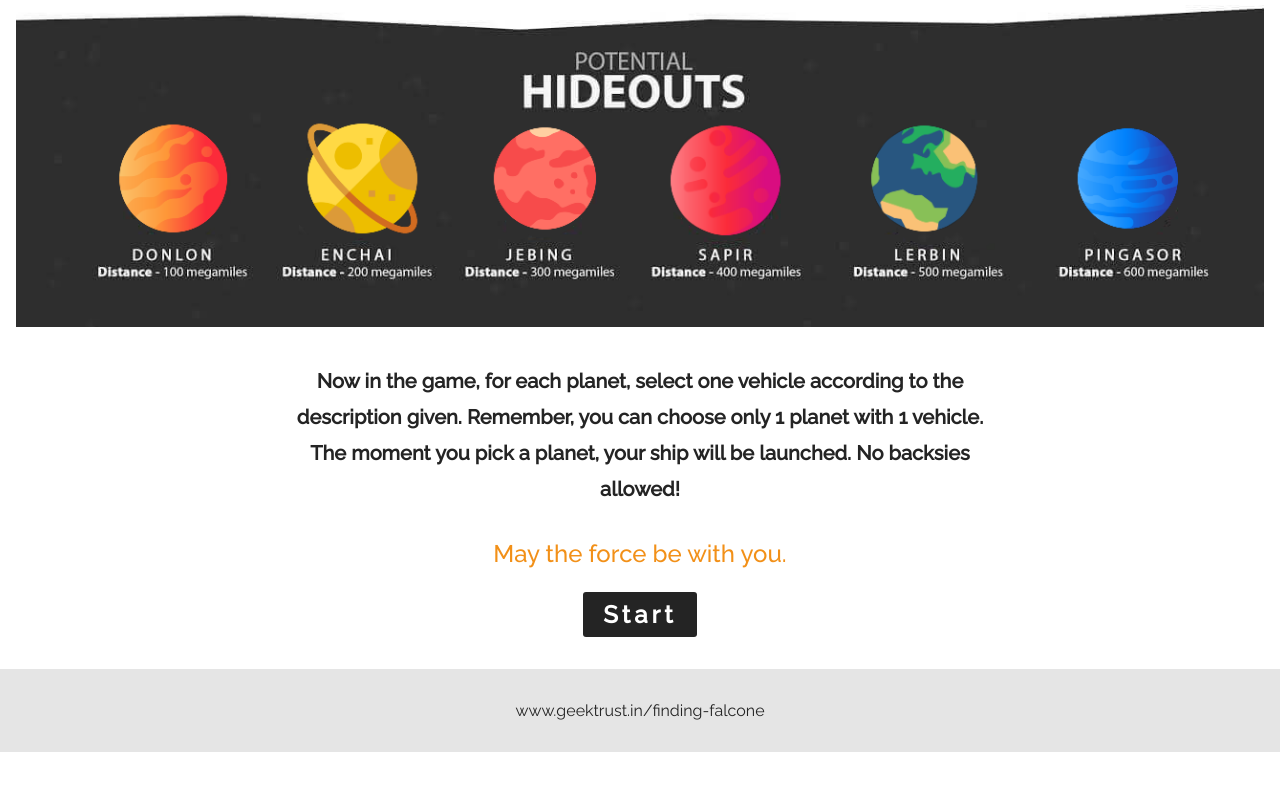
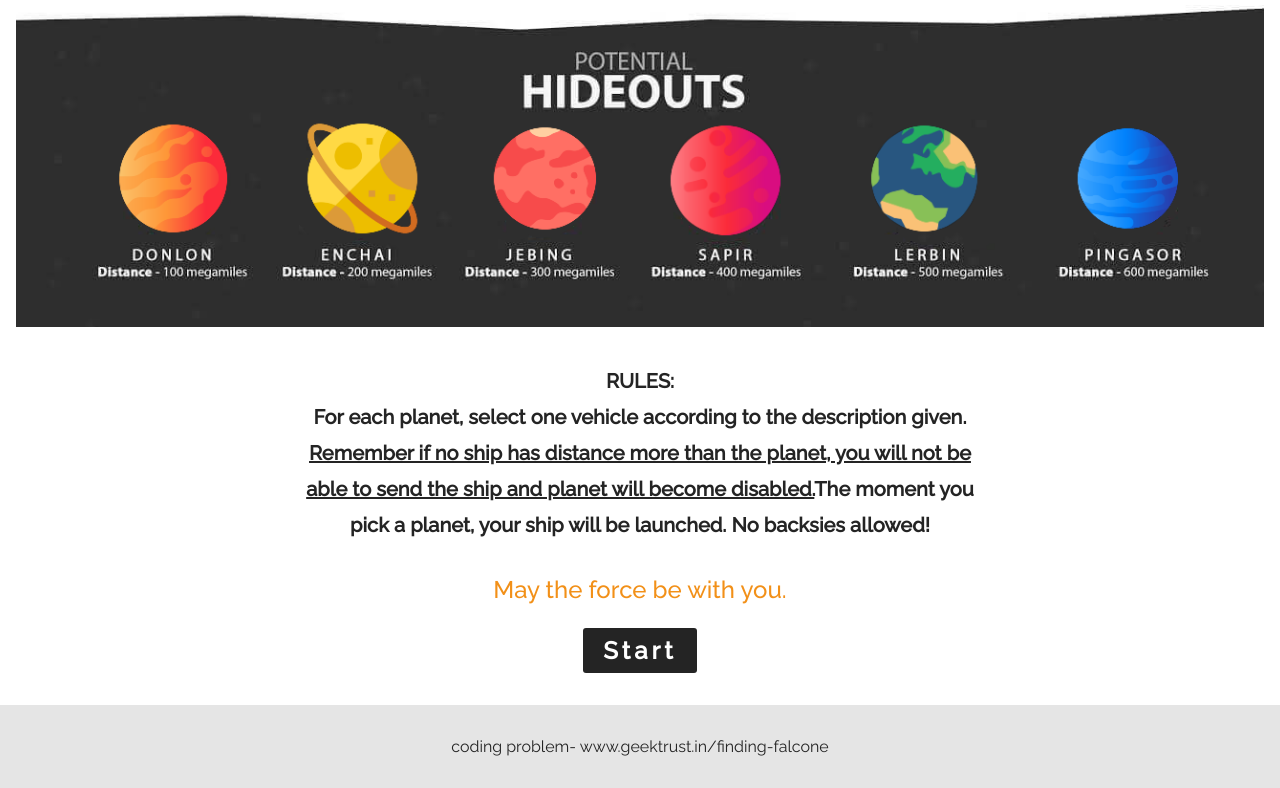
Before and after one commit to dgupta0/finding-falcon-geektrust-crio, a React (Vite) app: page / in a window 1280 px wide. Shown: the part 907-1695 px from the top of the page. Before the commit the page ends 1659 px from the top, so only its background shows below. Built offline with nearby package versions, Linux system fonts and the light colour scheme.

Commit message:
small bugs resolved

```diff
--- a/src/Components/Footer.jsx
+++ b/src/Components/Footer.jsx
@@ -1,7 +1,7 @@
 export default function Footer(){
     return(
         <footer>
-         <p>www.geektrust.in/finding-falcone</p>
+         <p>coding problem- www.geektrust.in/finding-falcone</p>
         </footer>
     )
 }
--- a/src/Components/Game.jsx
+++ b/src/Components/Game.jsx
@@ -3,23 +3,7 @@ import axios from "axios";
 import { Grid } from "@mui/material";
 import PropTypes from 'prop-types';
 import { useNavigate } from "react-router-dom";
-
-
-// import planetsArr from "../planets.json"
-// import vehiclesArr from "../vehicles.json"
 import { planetsArr, vehiclesArr } from "../images"
-// import venus from "../assets/venus.png"
-// import saturn from "../assets/saturn.png"
-// import mars from "../assets/mars.png"
-// import mercury from "../assets/mercury.png"
-// import earth from "../assets/earth.png"
-//import neptune from "../assets/neptune.png"
-// import rocket from "../assets/rocket.png"
-// import plane from "../assets/plane.png"
-// import ship from "../assets/ship.png"
-// import ufo from "../assets/ufo.png"
-// console.log("data", vehiclesArr);
-// console.log("data", planetsArr)
 
 export default function Game() {
     const [planets, setPlanets] = useState([]);
@@ -81,7 +65,6 @@ export default function Game() {
             return
         }
     }
- console.log(vehicles)
 //  console.log("planetID", planetClicked )
 //  console.log(totalTime)
     useEffect(() => {
@@ -101,7 +84,8 @@ export default function Game() {
                     {
                         ...planet, id: `planet${i}`,
                         path: planetsArr[i].path,
-                        isClicked: false
+                        isClicked: false,
+                        hasMaxDistance: true
                     }
                 )
             })
@@ -155,6 +139,8 @@ export default function Game() {
         <>
             <main className="game-main">
                 <h3 style={{ textAlign: "center" }}>Click a planet to send Ship</h3>
+                <p style={{ textAlign: "center" }}>Reminder: If no ship has distance more than the planet, then
+                the planet will become disabled for selection.</p>
                 <h4 style={{ textAlign: "center" }}>Total Time: {totalTime} hours</h4>
                 <Grid container spacing={2} mt={6} >
                  <GameUI
@@ -179,7 +165,7 @@ export default function Game() {
                     </div>
                   <div className="all-v-div">
                 {vehicles.map((v) => (
-                    <div className={v.total_no === 0 ? "v-fade v-div" : "v-div"} key={v.id}
+                    <div className={v.total_no === 0 || planetClicked.distance > v.max_distance ? "v-fade v-div" : "v-div"} key={v.id}
                     onClick={()=> handleShipClicked(v)}
                     >
                       <img src={v.path} className="v-img" alt="image-from-freepik" />
@@ -204,12 +190,26 @@ export default function Game() {
     )
 }
 
-function GameUI({planets, setPlanets,  setPlanetClicked}){
+function GameUI({planets, setPlanets, vehicles,  setPlanetClicked}){
     GameUI.propTypes = {
         planets: PropTypes.array.isRequired,
+        vehicles: PropTypes.array.isRequired,
         setPlanets: PropTypes.func.isRequired,
         setPlanetClicked: PropTypes.func.isRequired
       };
+
+      useEffect(() => {
+        setPlanets((prev) => {
+          return prev.map((p) => {
+            if (vehicles.some((v) => v.total_no > 0 && v.max_distance >= p.distance)) {
+              return p;
+            } else {
+              return { ...p, hasMaxDistance: false };
+            }
+          });
+        });
+      }, [vehicles, setPlanets]);
+
 
     function handlePlanetClick(id) {
         setPlanets((prev) => {
@@ -224,7 +224,6 @@ function GameUI({planets, setPlanets,  setPlanetClicked}){
         });
       }
 
-
       return (
         <>
           {planets.map((planet) => (
@@ -232,7 +231,7 @@ function GameUI({planets, setPlanets,  setPlanetClicked}){
             className="main-container"
              key={planet.id}>
               <div
-               className={planet.isClicked ? "planet-container p-fade" : "planet-container"}
+               className={planet.isClicked || !planet.hasMaxDistance? "planet-container p-fade" : "planet-container"}
               onClick={() => handlePlanetClick(planet.id)}>
                 <img
                 className={planet.isClicked ? "p-img-fade planet-img" : "planet-img"}
--- a/src/Components/Rules.jsx
+++ b/src/Components/Rules.jsx
@@ -33,10 +33,11 @@ export default function Rules() {
                 <img className="gameplay-img" src={gameplay} alt="pic from geektrust" />
             </div>
             <p className="content content-rule">
-                Now in the game, for each planet, select one vehicle
-                according to the description given. Remember, you can choose
-                only 1 planet with 1 vehicle. The moment you pick a planet,
-                your ship will be launched. No backsies allowed!
+                RULES: <br/>
+                For each planet, select one vehicle
+                according to the description given. <u>Remember if no ship has distance more than the planet,
+                you will not be able to send the ship and planet will become disabled.</u>
+                The moment you pick a planet, your ship will be launched. No backsies allowed!
             </p>
             <h3 className="rule msg"> May the force be with you.</h3>
             <button className="start"
--- a/src/index.css
+++ b/src/index.css
@@ -5,7 +5,6 @@ body {
   font-family: Raleway !important;
   margin: 0;
 }
-
 
 main {
   box-sizing: border-box;
```
